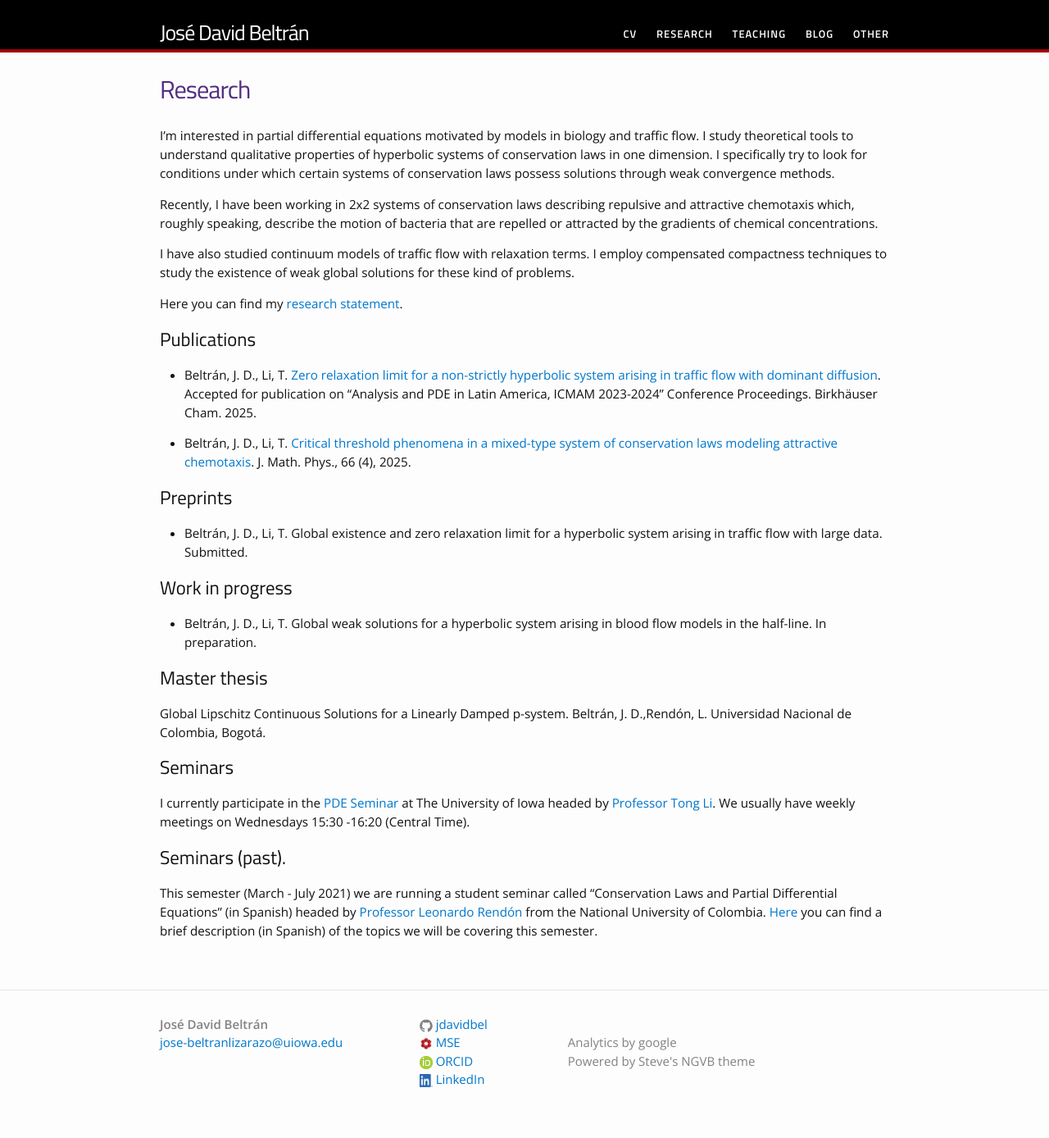
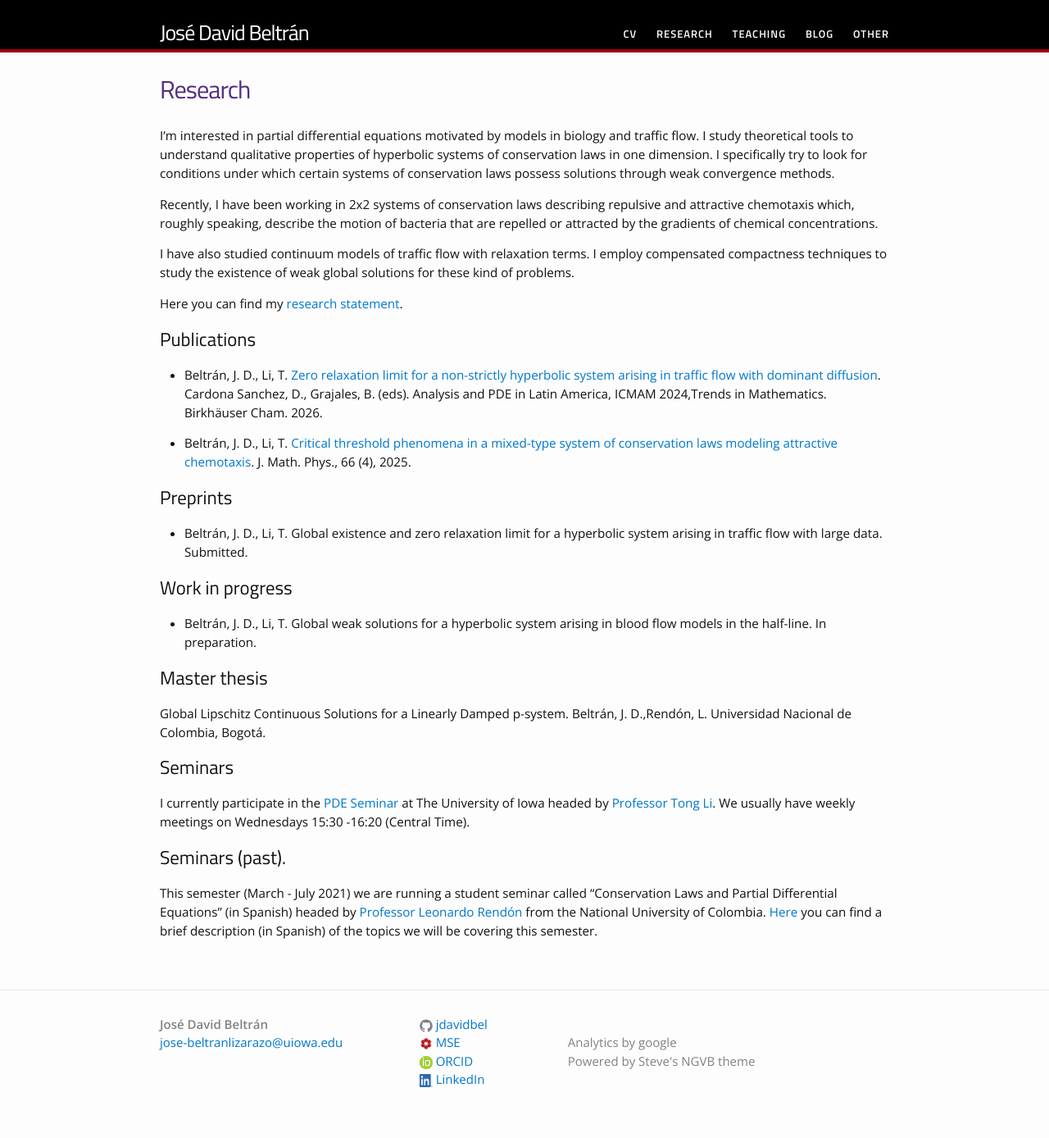
Before and after one commit to jdavidbel/jdavidbel.github.io, a Jekyll site: the page built from research.md, in a window 1280 px wide. Shown: the whole page at 82% size. Built offline with Jekyll 4.4.1, drawn with Linux system fonts in a browser that asks for light colours.

Commit message:
Update research.md
new link and publication date

```diff
--- a/research.md
+++ b/research.md
@@ -43,7 +43,7 @@ Here you can find my [research statement](https://iowa-my.sharepoint.com/:b:/g/p
 
 ## Publications
 
-- Beltrán, J. D., Li, T. [Zero relaxation limit for a non-strictly hyperbolic system arising in traffic flow with dominant diffusion](https://link.springer.com/book/9783031995569#bibliographic-information). Accepted for publication on "Analysis and PDE in Latin America, ICMAM 2023-2024" Conference Proceedings. Birkhäuser Cham. 2025.
+- Beltrán, J. D., Li, T. [Zero relaxation limit for a non-strictly hyperbolic system arising in traffic flow with dominant diffusion](https://link.springer.com/chapter/10.1007/978-3-031-99557-6_13). Cardona Sanchez, D., Grajales, B. (eds). Analysis and PDE in Latin America, ICMAM 2024,Trends in Mathematics. Birkhäuser Cham. 2026.
 
 - Beltrán, J. D., Li, T. [Critical threshold phenomena in a mixed-type system of conservation laws modeling attractive chemotaxis](https://pubs.aip.org/aip/jmp/article/66/4/041510/3344141/Critical-threshold-phenomena-in-a-mixed-type). J. Math. Phys., 66 (4), 2025.
 
```
